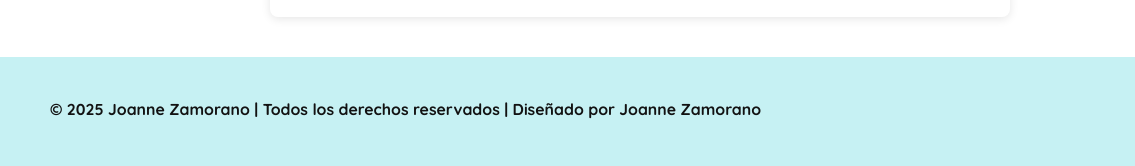
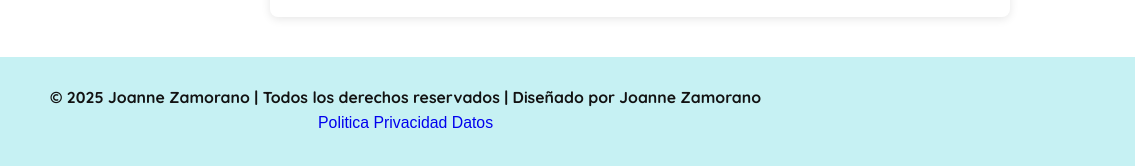
Before and after one commit to JoanneZamorano/LM_Portafolio, a plain HTML site: page index.html in a window 1280 px wide. Shown: the part 1991-2157 px from the top of the page, 0-1135 px from the left. Drawn offline with Linux system fonts and the light colour scheme; a web font is replaced by a local one.

Commit message:
pagina de politica privacidad de datos - enlaces

```diff
--- a/index.html
+++ b/index.html
@@ -137,7 +137,9 @@
 
     <footer class="main-footer">
         <div class="footer-content">
-            <p>&copy; 2025 Joanne Zamorano | Todos los derechos reservados | Diseñado por Joanne Zamorano</p>
+            <p>&copy; 2025 Joanne Zamorano | Todos los derechos reservados | Diseñado por Joanne Zamorano<br><a href="/ppdd.html">Politica Privacidad Datos</a></p>
+
+
             <div class="social-links">
                 <a href="https://www.linkedin.com/in/joanne-zamorano/"><img src="/imagenes/icono_linkedin.png" alt="icono linkedin"></a>
                 <a href="https://github.com/JoanneZamorano"><img src="/imagenes/icono_github.png" alt="icono github"></a>
```
Also changed, not shown: about.html (+1 -1 lines), ppdd.html (+1 -1 lines), proyectos.html (+1 -1 lines).
